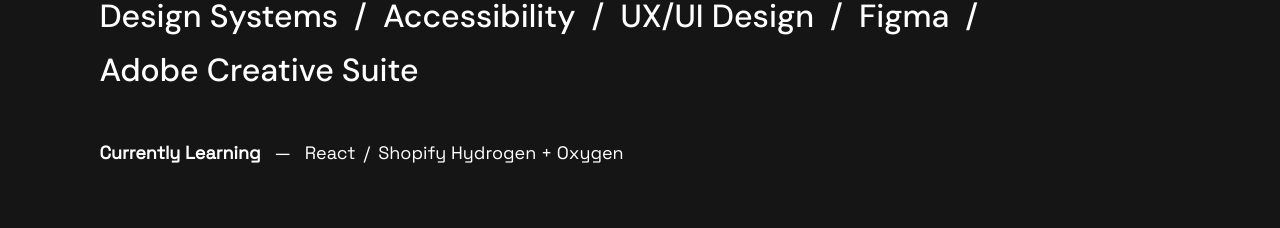
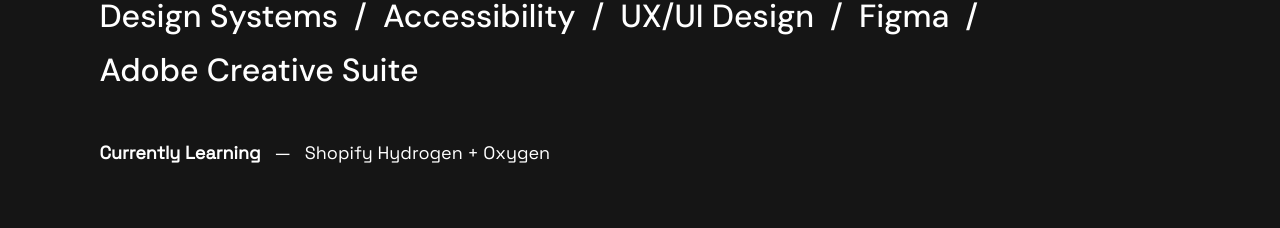
Before and after one commit to emilyduttinger/emilyd-web, a Nuxt app: page / in a window 1280 px wide. Shown: the part 906-1134 px from the top of the page. Built offline with nearby package versions, Linux system fonts and the light colour scheme.

Commit message:
Update currently learning

```diff
--- a/pages/index.vue
+++ b/pages/index.vue
@@ -37,7 +37,7 @@
             <li class="heading-4">Figma</li>
             <li class="heading-4">Adobe Creative Suite</li>
           </ul>
-          <p class="learning"><strong>Currently Learning</strong> &nbsp;&nbsp;&mdash;&nbsp;&nbsp; React<span>/</span>Shopify Hydrogen + Oxygen</p>
+          <p class="learning"><strong>Currently Learning</strong> &nbsp;&nbsp;&mdash;&nbsp;&nbsp; Shopify Hydrogen + Oxygen</p>
         </div>
       </div>
     </container>
```
